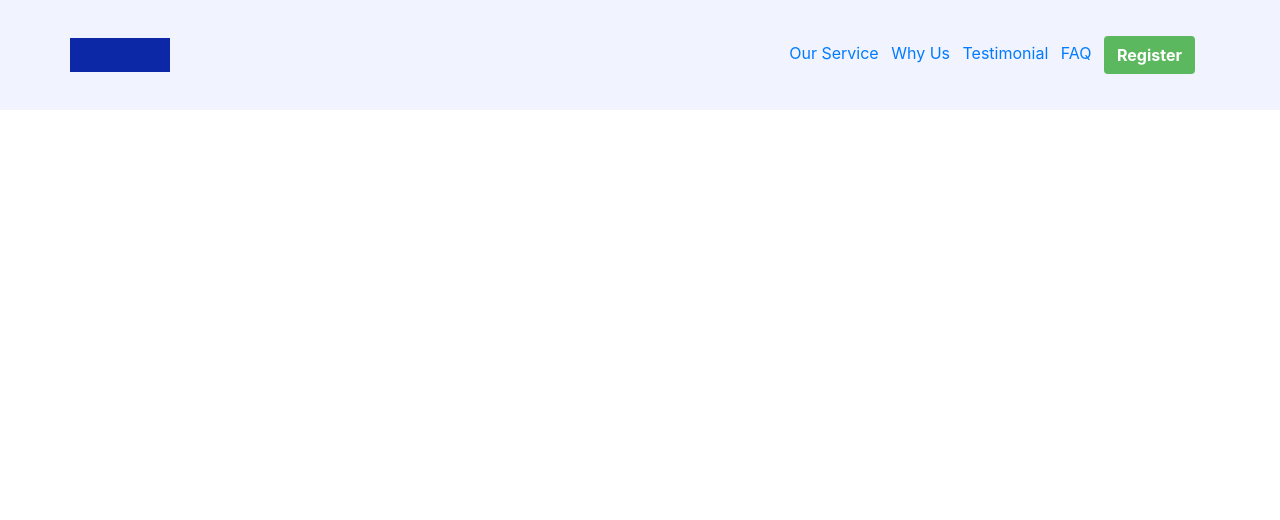
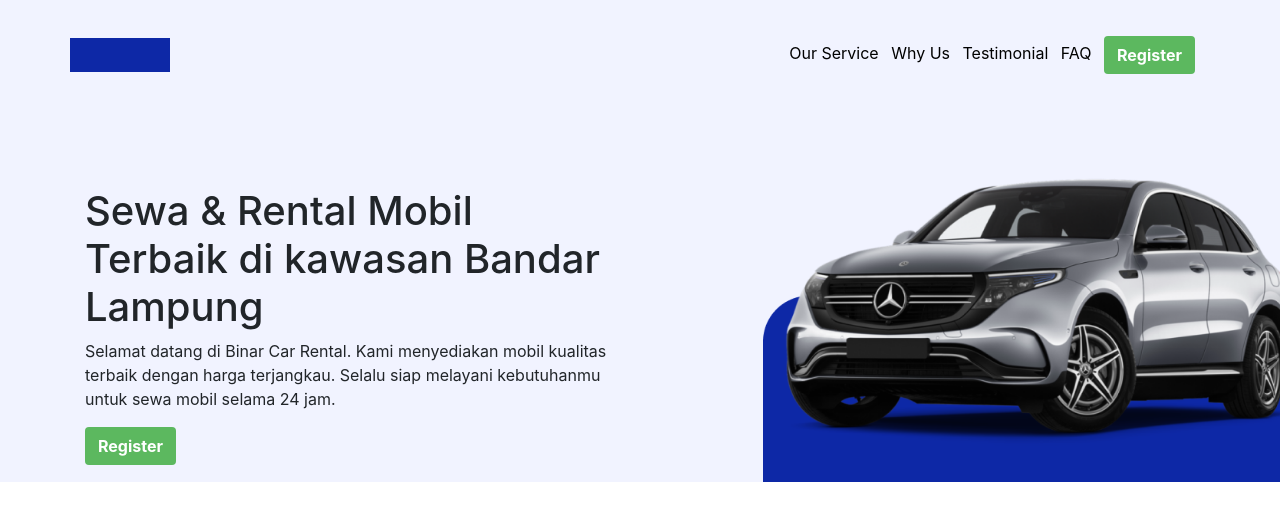
Before and after one commit to qurrotaainida/challenge-01, a plain HTML site: page index.html in a window 1280 px wide. Drawn offline with nearby package versions, Linux system fonts and the light colour scheme.

Commit message:
car section

```diff
--- a/index.html
+++ b/index.html
@@ -32,6 +32,27 @@
     </div>
   </header>
   <!--End of Header-->
+
+  <!-- Car Section -->
+  <main id="main">
+    <section id="car">
+      <div class="container">
+        <div class="row justify-content-between align-items-center">
+          <div class="car-description col-12 col-lg-6">
+            <h1 class="car-title">Sewa & Rental Mobil Terbaik di kawasan Bandar Lampung</h1>
+            <p>Selamat datang di Binar Car Rental. Kami menyediakan mobil kualitas terbaik dengan harga terjangkau.
+              Selalu siap melayani kebutuhanmu untuk sewa mobil selama 24 jam.</p>
+            <button class="btn">Register</button>
+          </div>
+          <div class="col-12 col-lg-6">
+            <img src="img/Mercedes Car.png" alt="" class="car-image" />
+          </div>
+        </div>
+      </div>
+    </section>
+    <!-- End of Car Section -->
+
+</main>
 <body>
 
 </body>
--- a/style.css
+++ b/style.css
@@ -1,3 +1,6 @@
+#main {
+    overflow: hidden;
+}
 nav {
     color: black;
 }
@@ -19,3 +22,32 @@ header {
     color: white;
     font-weight: bold;
 }
+
+
+a {
+    color: black;
+
+
+}
+
+h2 {
+    margin-bottom: 20px;
+}
+
+#car {
+    background-color: #F1F3FF;
+    padding-top: 60px;
+
+}
+
+#car .car-image {
+    width: 100%;
+    transform: translateX(20%);
+}
+
+@media screen and (min-width: 1024px) {
+    #car .car-image {
+        -webkit-transform: translateX(20%);
+        transform: translateX(20%);
+    }
+}
```
